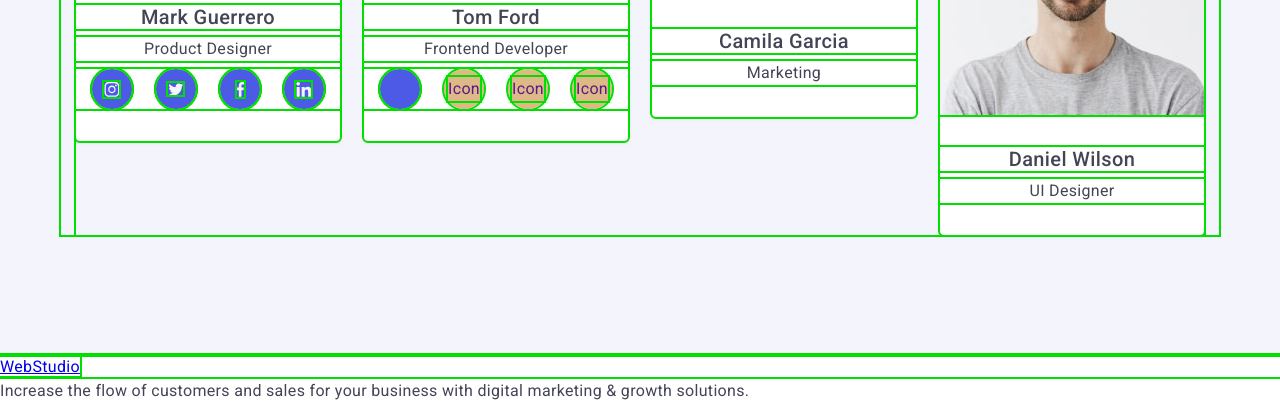
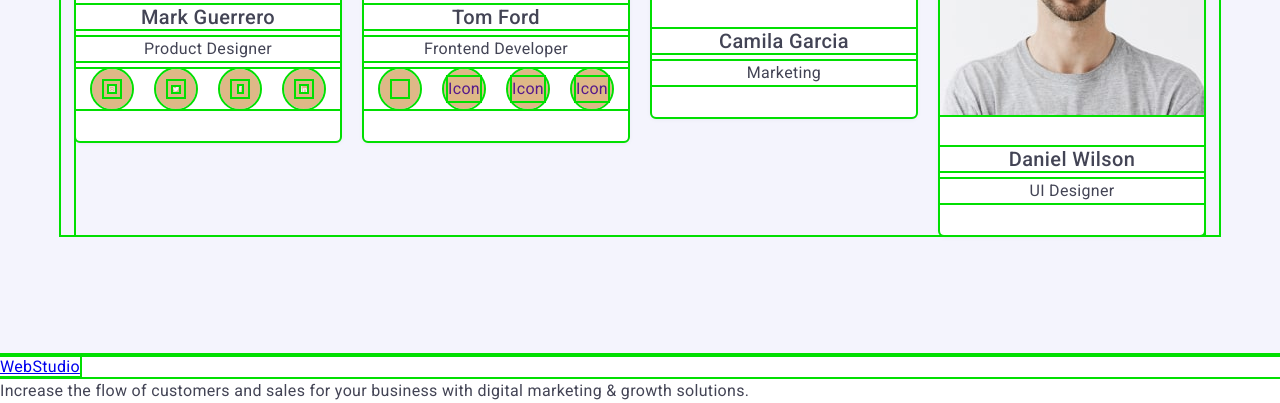
Before and after one commit to SpaceRdr/goit-markup-hw-03-1, a plain HTML site: page index.html in a window 1280 px wide. Shown: the part 2069-2472 px from the top of the page. Drawn offline with nearby package versions, Linux system fonts and the light colour scheme.

```diff
--- a/css/styles.css
+++ b/css/styles.css
@@ -182,24 +182,24 @@ body {
   border-radius: 50%;
 }
 
-/* .icn-scnet-rd:hover,
+.icn-scnet-rd:hover,
 .icn-scnet-rd:focus {
   background-color: var(--title-text-color-bs);
-} */
+}
 
 .icn-pic {
-  width: 40px;
-  height: 40px;
+  width: 16px;
+  height: 16px;
   fill: var(--color-cloud);
-  background-color: var(--logo-txt-color-iris);
-  border: none;
-  border-radius: 50%;
+  /* background-color: var(--logo-txt-color-iris); */
+  /* border: none;
+  border-radius: 50%; */
 }
 
 .icn-pic:hover,
 .icn-pic:focus {
   fill: greenyellow;
-  background-color: var(--title-text-color-bs);
+  /* background-color: var(--title-text-color-bs); */
   /* fill: var(--color-white); */
 }
 
```
